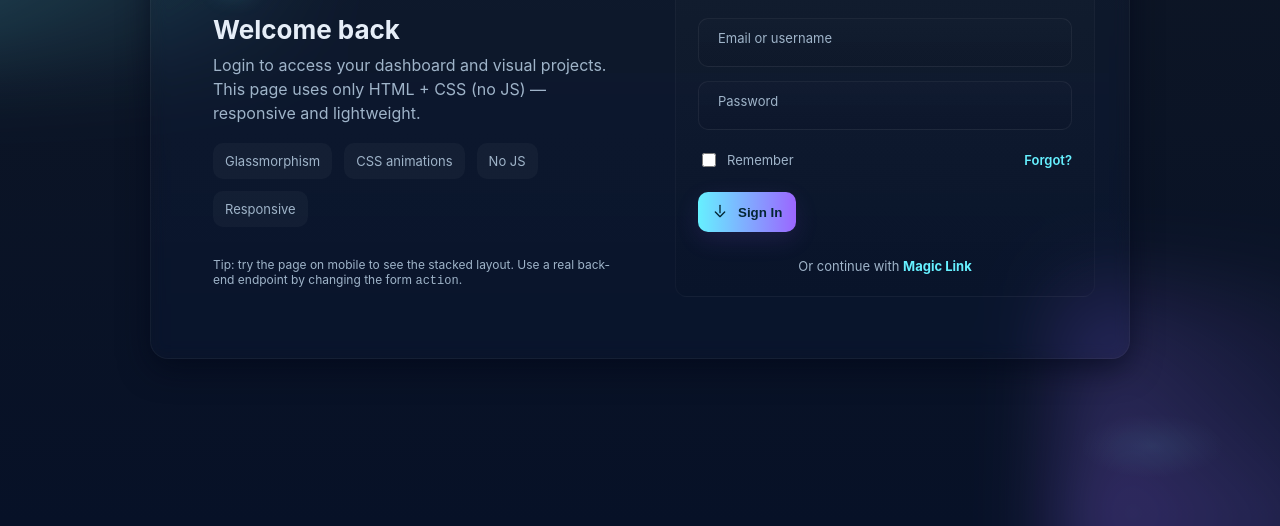
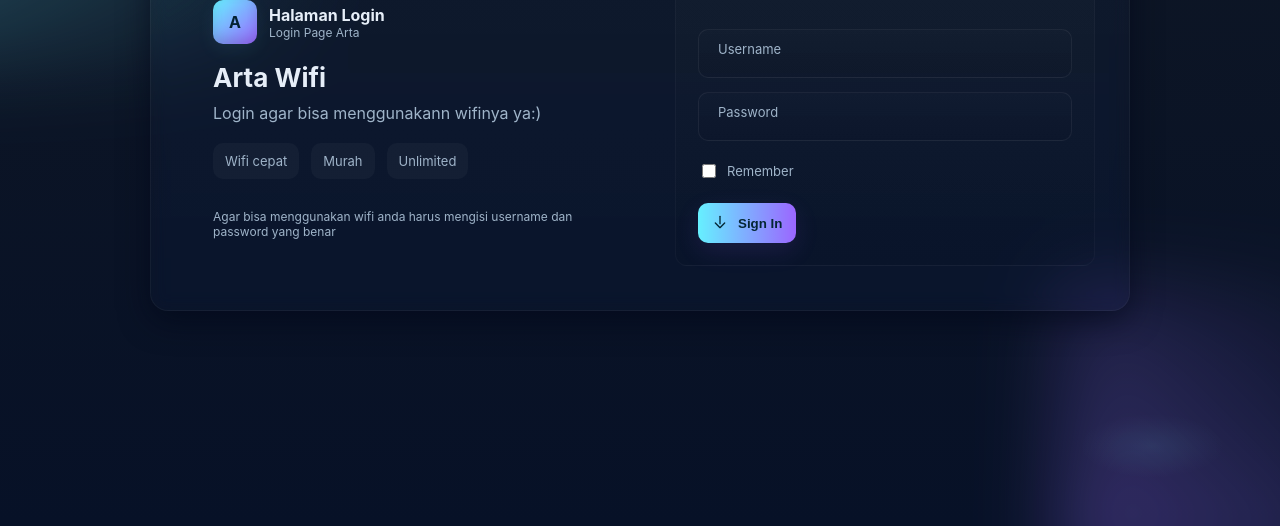
Before and after one commit to ArtaWiguna31/tugas_login, a plain HTML site: page index.html in a window 1280 px wide. Shown: the part 274-800 px from the top of the page. Drawn offline with Linux system fonts and the light colour scheme.

Commit message:
loginpage
login

```diff
--- a/index.html
+++ b/index.html
@@ -3,7 +3,7 @@
 <head>
   <meta charset="utf-8" />
   <meta name="viewport" content="width=device-width,initial-scale=1" />
-  <title>Login — Neon Glass</title>
+  <title>Login Wifi</title>
   <style>
     :root{
       --bg1: #0f1724;
@@ -153,7 +153,6 @@
       font-size:12px;color:var(--muted)
     }
 
-    /* responsive */
     @media (max-width:880px){
       .card{grid-template-columns:1fr; padding:22px}
       .g1,.g2{display:none}
@@ -168,37 +167,34 @@
   <main class="card" role="main" aria-labelledby="title">
     <section class="promo" aria-hidden="false">
       <div class="logo" aria-hidden="true">
-        <div class="dot">NL</div>
+        <div class="dot">A</div>
         <div>
-          <div style="font-weight:700;">NeonLabs</div>
-          <div style="font-size:12px;color:var(--muted)">Creative UI Kit</div>
+          <div style="font-weight:700;">Halaman Login</div>
+          <div style="font-size:12px;color:var(--muted)">Login Page Arta</div>
         </div>
       </div>
 
-      <h1 id="title">Welcome back</h1>
-      <p class="lead">Login to access your dashboard and visual projects. This page uses only HTML + CSS (no JS) — responsive and lightweight.</p>
+      <h1 id="title">Arta Wifi</h1>
+      <p class="lead">Login agar bisa menggunakann wifinya ya:)</p>
 
       <div class="features" aria-hidden="true">
-        <div class="chip">Glassmorphism</div>
-        <div class="chip">CSS animations</div>
-        <div class="chip">No JS</div>
-        <div class="chip">Responsive</div>
+        <div class="chip">Wifi cepat</div>
+        <div class="chip">Murah</div>
+        <div class="chip">Unlimited</div>
       </div>
 
       <div style="height:18px"></div>
-      <p class="small">Tip: try the page on mobile to see the stacked layout. Use a real back-end endpoint by changing the form <code>action</code>.</p>
+      <p class="small">Agar bisa menggunakan wifi anda harus mengisi username dan password yang benar <code></code></p>
     </section>
 
     <aside class="form-wrap" aria-label="login form">
       <form action="#" method="post" autocomplete="on" novalidate>
         <div style="display:flex;align-items:center;justify-content:space-between;margin-bottom:6px">
-          <strong style="font-size:16px">Sign in</strong>
-          <span class="small">New here? <a href="#" style="color:var(--accent);text-decoration:none">Create account</a></span>
         </div>
 
         <div class="field">
           <input id="email" type="text" name="email" placeholder=" " required aria-required="true" />
-          <label class="floating" for="email">Email or username</label>
+          <label class="floating" for="email">Username</label>
         </div>
 
         <div class="field">
@@ -210,7 +206,6 @@
           <label style="display:flex;gap:8px;align-items:center;color:var(--muted);font-size:13px">
             <input type="checkbox" style="width:14px;height:14px;accent-color:var(--accent);border-radius:4px"/> Remember
           </label>
-          <a href="#" style="color:var(--accent);text-decoration:none;font-weight:600;font-size:13px">Forgot?</a>
         </div>
 
         <div style="margin-top:8px">
@@ -223,10 +218,6 @@
             Sign In
           </button>
         </div>
-
-        <div style="margin-top:12px;text-align:center;color:var(--muted);font-size:13px">
-          Or continue with <strong style="color:var(--accent)">Magic Link</strong>
-        </div>
       </form>
     </aside>
   </main>
```
Also changed, not shown: background.jpg (deleted).
